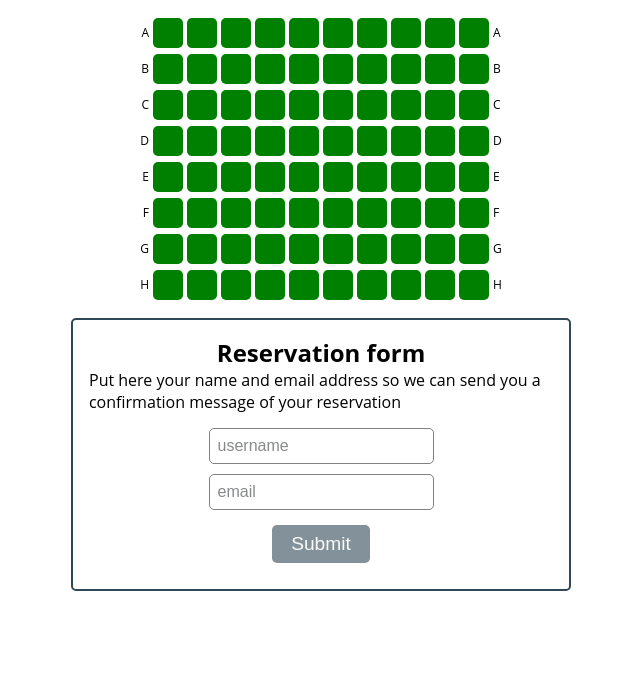
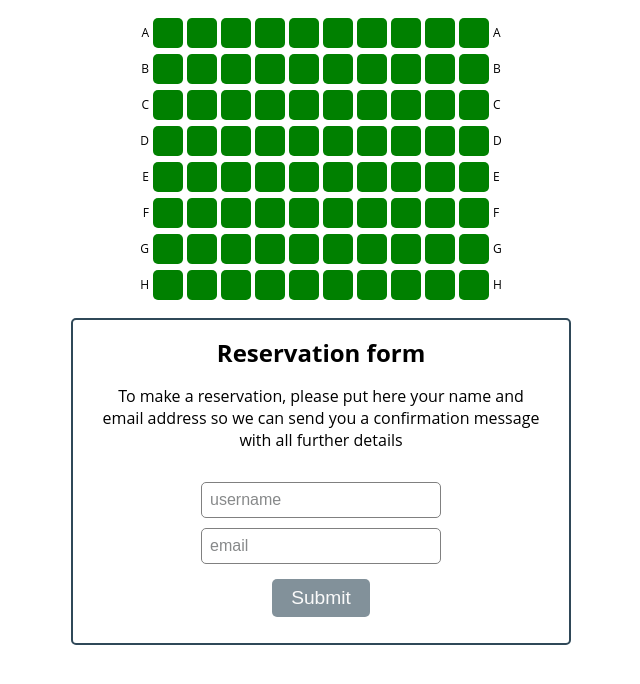
Before and after one commit to cc-team-octoo/CinemaApp, a React (Create React App) app: page /#/seats in a window 1280 px wide. Shown: the top 684 px of the page, without its empty margins (319-959 px from the left). Built offline with nearby package versions, Linux system fonts and the light colour scheme; no server answers.

Commit message:
Add some more styling and console log on submit

```diff
--- a/src/components/ReservationForm.js
+++ b/src/components/ReservationForm.js
@@ -1,6 +1,6 @@
 import React from 'react';
 import { Field, reduxForm } from 'redux-form';
-import { StyledForm, StyledFormContainer, StyledInput, StyledError, StyledButton } from './Styled'
+import { StyledForm, StyledFormContainer, StyledInput, StyledError, StyledButton, StyledResInfo } from './Styled'
 
 const validate = formValues => {
     const { username, email } = formValues;
@@ -25,20 +25,18 @@ const renderField = ({
     meta: { touched, error }
     }) => (
     <div>
-        <div>
         <StyledInput {...input} placeholder={label} type={type} autoComplete="off" />
         {touched && error && <StyledError>{error}</StyledError>}
-        </div>
     </div>
 )
 
 const ReservationForm = props => {
     const { handleSubmit, pristine, submitting } = props
-    const onSubmit = formValues => console.log(formValues)
+    const onSubmit = formValues => console.log(`You made a reservation of seats: . It's been registered under the name of ${formValues.username} and a confirmation email was sent to an address: ${formValues.email}`)
     return (
         <StyledFormContainer>
             <h2>Reservation form</h2>
-            <p>Put here your name and email address so we can send you a confirmation message of your reservation</p>
+            <StyledResInfo>To make a reservation, please put here your name and email address so we can send you a confirmation message with all further details</StyledResInfo>
             <StyledForm onSubmit={handleSubmit(onSubmit)}>
                 <Field
                 name="username"
--- a/src/components/Styled.js
+++ b/src/components/Styled.js
@@ -1,8 +1,8 @@
 import styled from 'styled-components';
 
 export const StyledSeat = styled.div`
-    height: 30px;
-    width: 30px;
+    height: 20px;
+    width: 20px;
     border-radius: 5px;
     background-color: ${props => props.checked ? 'black' : 'green'};
     margin: 3px 2px;
@@ -10,7 +10,7 @@ export const StyledSeat = styled.div`
     cursor: pointer;
     color: ${props => props.checked ? '#fafafa' : 'green'};
     font-size: 12px;
-    line-height: 30px;
+    line-height: 20px;
     text-align: center;
     user-select: none;
     transition: background-color .1s;
@@ -18,6 +18,12 @@ export const StyledSeat = styled.div`
     &:hover {
         color: #fafafa;
         background-color: purple;
+    }
+
+    @media (min-width: 400px) {
+      height: 30px;
+      width: 30px;
+      line-height: 30px;
     }
 `;
 
@@ -60,7 +66,8 @@ export const StyledFormContainer = styled.div`
   align-items: center;
   max-width: 500px;
   margin: auto;
-  padding: 1rem;
+  padding: 1rem 1.5rem;
+  text-align: center;
   border: 2px solid #2F4858;
   border-radius: 5px;
 `;
@@ -72,12 +79,17 @@ export const StyledForm = styled.form`
   margin-top: 10px;
 `;
 
+export const StyledResInfo = styled.p`
+  margin: 1rem 0;
+`;
+
 export const StyledInput = styled.input`
   border: 1px solid grey;
   border-radius: 5px;
   font-size: 1rem;
   padding: 8px;
   margin: 5px;
+  min-width: 240px;
 
   &:focus {
     outline: none;
@@ -111,6 +123,7 @@ export const StyledButton = styled.button`
   &:disabled, &:disabled&:hover {
     background-color: rgba(47, 72, 88, .6);
     box-shadow: none;
+    cursor: default;
   }
 
   &:focus, &:active, &:hover {
```
